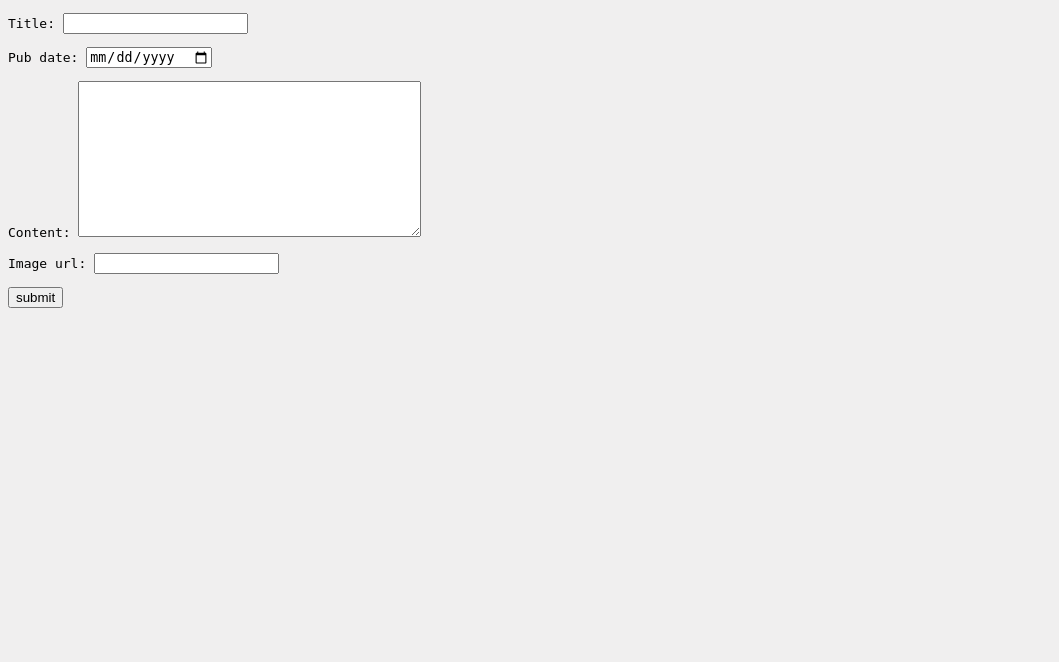
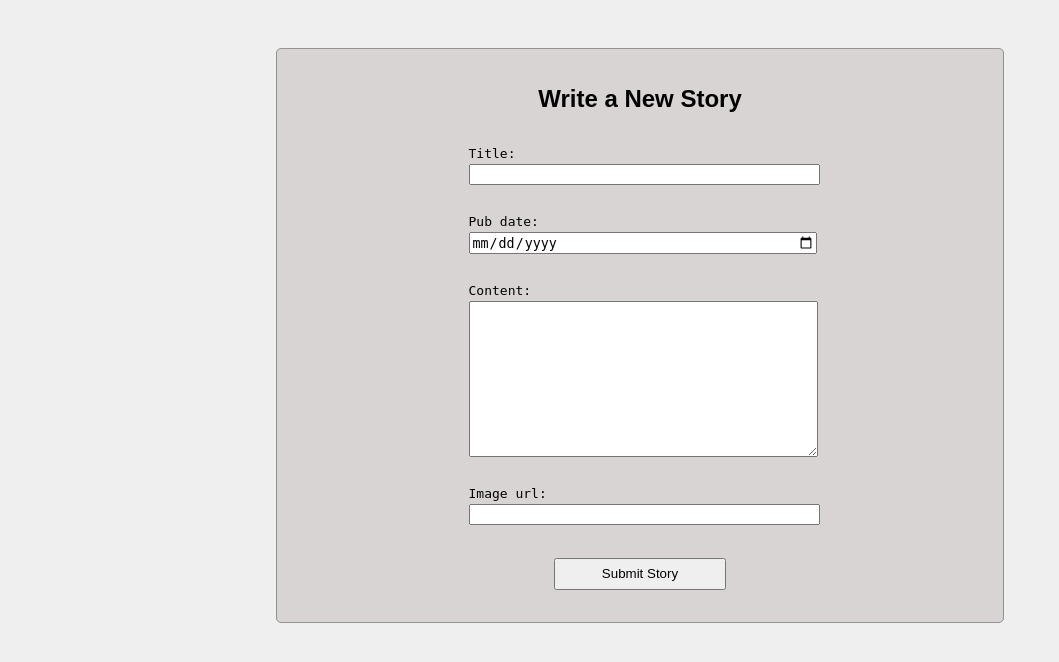
Before and after one commit to Simplicity305/she-codes-django-news-project-Simplicity305, a Django app: page /news/add-story/ in a window 1280 px wide. Shown: the part 87-749 px from the top of the page, without its empty margins (0-1059 px from the left). Run offline with Django 4.2, Linux system fonts and the light colour scheme; the visitor is signed in with stand-in values (Sample User, id 1); parts of the project's set-up code (start-up, migrations or seed data) failed here and were passed over; some web fonts are replaced.

Commit message:
Styling completed
1. Styled story cards
2. Styled forms - create account, login, create story
3. Opted not to style the single story page for now
* Had issues with css not loading correctly

```diff
--- a/she_codes_news/news/static/news/styles.css
+++ b/she_codes_news/news/static/news/styles.css
@@ -1,21 +1,36 @@
 .story-card {
-    margin: 2px;
+    display: flex;
+    flex-direction: column;
+    margin: 1rem 0;
     border: 1px solid #000;
+    min-height: 200px;
+    max-height: 600px;
+    width: 100%;
+    max-width: 1000px;
     padding: 5px;
 }
 
 .story-card img {
+    display: flex;
     width: 100%;
-    height: 300px;
+    max-width: 900px;
+    height: auto;
+    max-height: 400px;
     object-fit: cover;
 }
 
-#latest-stories {
+/* #latest-stories {
     display: grid;
     grid-template-columns: 2fr 1fr;
     grid-template-rows: 1fr 1fr 1fr;
     gap: 1px 1px;
     grid-template-areas: "left-1 right-1" "left-1 right-2" "left-1 right-3";
+    max-height: 500px;
+}
+
+#latest-stories {
+    display: flex;
+    flex-direction: column;
     max-height: 500px;
 }
 
@@ -53,8 +68,11 @@
 #story-card-2 .story-card-text h4,
 #story-card-3 .story-card-text h4,
 #story-card-4 .story-card-text h4 {
+    display: flex;
+    flex-direction: column;
     font-size: 12px;
 }
+
 
 #story-card-2 img,
 #story-card-3 img,
@@ -73,14 +91,89 @@
 #all-stories .story-card {
     flex-basis: 32%;
     flex-grow: 1;
+} */
+
+/* VIEWING SINGLE STORY - Did not change the styling*/
+/* #story-wrapper {
+    display: flex;
+    flex-direction: column;
+}
+#story-container {
+    display: flex;
+    flex-direction: column;
 }
 
 #story-content {
     text-align: justify;
+    width: 100%;
+    max-width: 1000px;
 }
 
 #story-content img {
-    float: right;
+    float: left;
     margin: 0 0 10px 10px;
+    width: 60%;
+} */
+
+/* WRITE NEW STORY */
+.create-form {
+    border-radius: 5px;
+    padding: 1rem 0.8rem;
+    display: flex;
+    flex-direction: column;
+    align-items: center;
+    width: 600%;
+    max-width: 700px;
+    margin: 3rem auto;
+    height: 80%;
+    border: 1px solid rgb(146, 146, 146);
+    background-color: rgba(216, 212, 212, 0.986);
+}
+
+form {
+    display: flex;
+    flex-direction: column;
+    max-width: 700px;
+}
+
+label {
+    color: rgb(0, 0, 0);
+    width: 100px;
+}
+
+input {
+    width: 100%;
+    margin: 0.2rem 0;
+    max-width: 700px;
+}
+
+textarea {
+    display: flex;
+    width: 100%;
+    margin: 0.2rem 0;
+    max-width: 700px;
+}
+
+.submit-button {
+    display: flex;
     width: 50%;
+    justify-content: center;
+    margin: 1rem auto;
+    height: 2rem;
+    align-items: center;
 }
+
+/* HOME PAGE */
+.index-banner {
+    display: flex;
+    align-items: center;
+}
+
+.all-stories-link {
+    border: 1px solid black;
+    padding: 1rem;
+    text-align: center;
+    width: 100%;
+    max-width: 1000px;
+    margin: auto;
+}
--- a/she_codes_news/news/templates/news/allStories.html
+++ b/she_codes_news/news/templates/news/allStories.html
@@ -1,5 +1,9 @@
 {% extends "base.html" %}
 {% load static %}
+
+{% block stylesheets %}
+<link rel="stylesheet" type="text/css" href="{% static 'news/styles.css' %}">
+{% endblock %}
 
 {% block content %}
 
@@ -7,9 +11,7 @@
 
     {% if allStories %}
         {% for story in allStories %}
-
             {% include "./storyCard.html" with story=story %}
-        <!-- <h3>{{ story.title }}</h3> -->
             <p>{{ story.body }}</p>
         {% endfor %}
     {% else %}
--- a/she_codes_news/news/templates/news/createStory.html
+++ b/she_codes_news/news/templates/news/createStory.html
@@ -1,14 +1,21 @@
 {% extends "base.html" %}
+{% load static %}
+
+{% block stylesheets %}
+<link rel="stylesheet" type="text/css" href="{% static 'news/styles.css' %}">
+{% endblock %}
+
 
 {% block content %}
 
 {% if request.user.is_authenticated %}
 
-<div id="create-story">
+<div class="create-form">
+    <h2>Write a New Story</h2>
     <form action="" method="post">
         {% csrf_token %}
         {{ form.as_p }}
-        <input type="submit" value="submit">
+        <input class="submit-button" type="submit" value="Submit Story">
     </form>
 </div>
 
--- a/she_codes_news/templates/nav.html
+++ b/she_codes_news/templates/nav.html
@@ -1,7 +1,6 @@
 <nav>
     <a href="{% url 'news:index' %}">Home</a>
     {% if request.user.is_authenticated %}
-        <!-- <a href="#">{{ user.username }}</a> -->
         <a href="{% url 'users:userProfile' request.user.username %}">{{ user.username }}</a>
         <a href="{% url 'logout' %}">Logout</a>
     {% else %}
```
Also changed, not shown: she_codes_news/news/templates/news/index.html (+8 -6 lines), she_codes_news/news/templates/news/story.html (+4 -5 lines), she_codes_news/news/templates/news/storyCard.html (+10 -5 lines), she_codes_news/news/templates/news/userProfile.html (+2 -5 lines), she_codes_news/users/templates/registration/login.html (+15 -8 lines), she_codes_news/users/templates/users/createAccount.html (+14 -6 lines).
